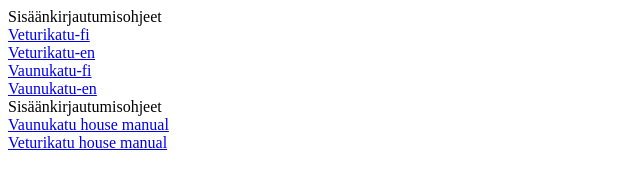
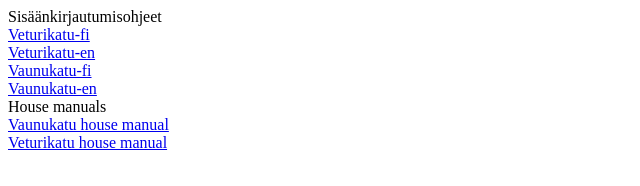
Before and after one commit to dnrznvst/hosted, a plain HTML site: page index.html in a window 1280 px wide. Shown: the full height of the page, 0-640 px from the left. Drawn offline with Linux system fonts and the light colour scheme.

Commit message:
Update index.html

```diff
--- a/index.html
+++ b/index.html
@@ -6,7 +6,7 @@
   <div></div><a href="https://dnrznvst.github.io/hosted/check-in-guides/veturikatu-check-in-guide-en.pdf">Veturikatu-en</a></div>
   <div></div><a href="https://dnrznvst.github.io/hosted/check-in-guides/vaunukatu-check-in-guide-fi.pdf">Vaunukatu-fi</a></div>
   <div></div><a href="https://dnrznvst.github.io/hosted/check-in-guides/vaunukatu-check-in-guide-en.pdf">Vaunukatu-en</a></div></br>
-<div>Sisäänkirjautumisohjeet</div>
+<div>House manuals</div>
   <div></div><a href="https://dnrznvst.github.io/hosted/house-manuals/vaunukatu-house-manual.pdf">Vaunukatu house manual</a></div>
   <div></div><a href="https://dnrznvst.github.io/hosted/house-manuals/veturikatu-house-manual.pdf">Veturikatu house manual</a></div>
 </html>
```
